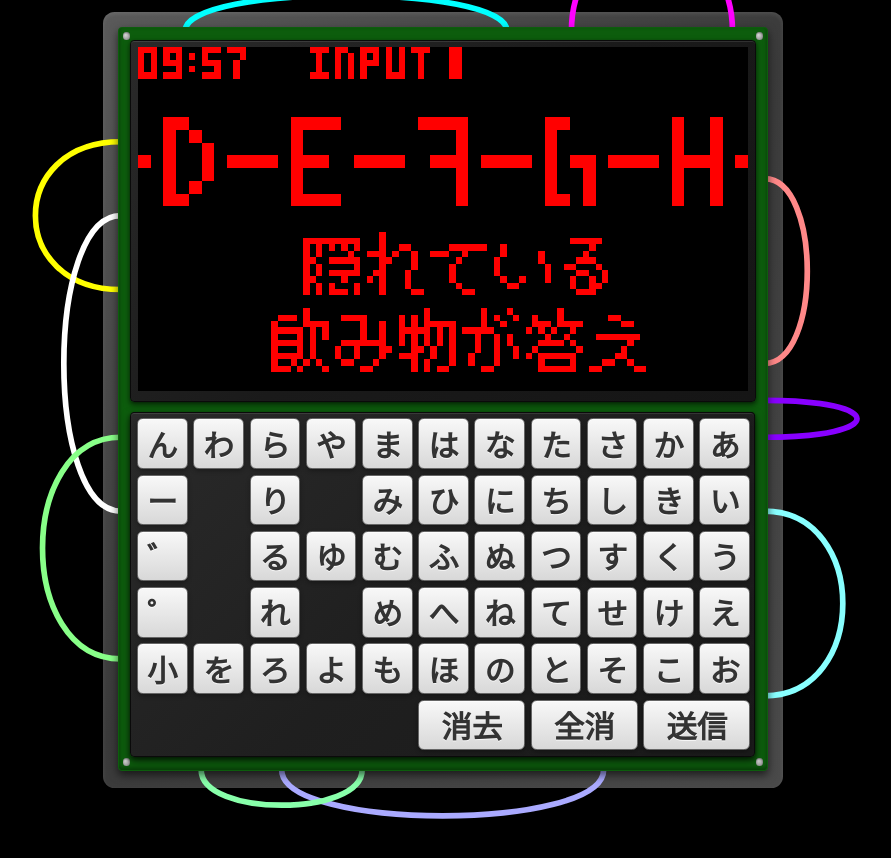
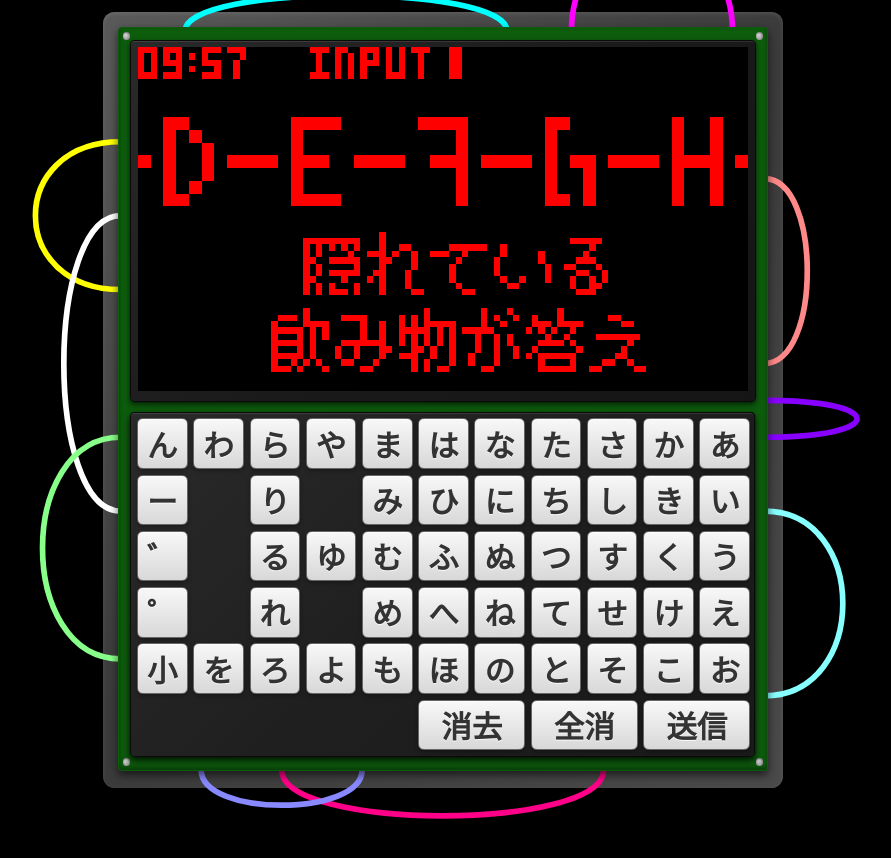
Before and after one commit to F-mM7/bomb-test, a React (Vite) app: page / in a window 1280 px wide. Both pictures are taken after a click on the button "🚨 START 🚨". Shown: the top 858 px of the page, without its empty margins (197-1088 px from the left). Built offline with nearby package versions, Linux system fonts and the light colour scheme.

Commit message:
fix: update wire colors for bottom side configurations

```diff
--- a/src/features/wire-decoration/components/WireLayer.tsx
+++ b/src/features/wire-decoration/components/WireLayer.tsx
@@ -98,12 +98,12 @@ const WireLayer: React.FC = () => {
     { side: "right", startPos: 0.2, endPos: 0.45, color: "#f88", detour: 60 },
     { side: "right", startPos: 0.5, endPos: 0.55, color: "#80f", detour: 130 },
     { side: "right", startPos: 0.65, endPos: 0.9, color: "#8ff", detour: 110 },
-    { side: "bottom", startPos: 0.25, endPos: 0.75, color: "#aaf", detour: 65 },
+    { side: "bottom", startPos: 0.25, endPos: 0.75, color: "#f08", detour: 65 },
     {
       side: "bottom",
       startPos: 0.125,
       endPos: 0.375,
-      color: "#8fa",
+      color: "#88f",
       detour: 50,
     },
   ];
```
